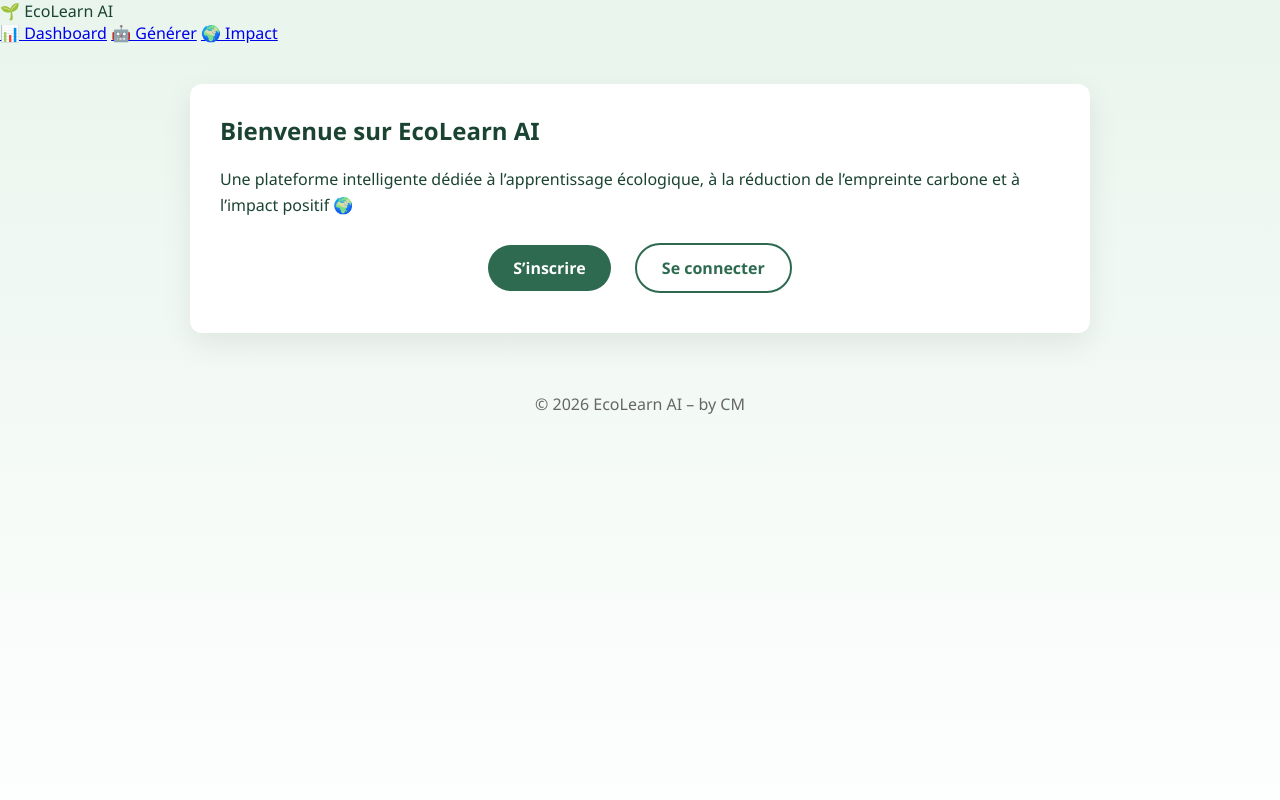
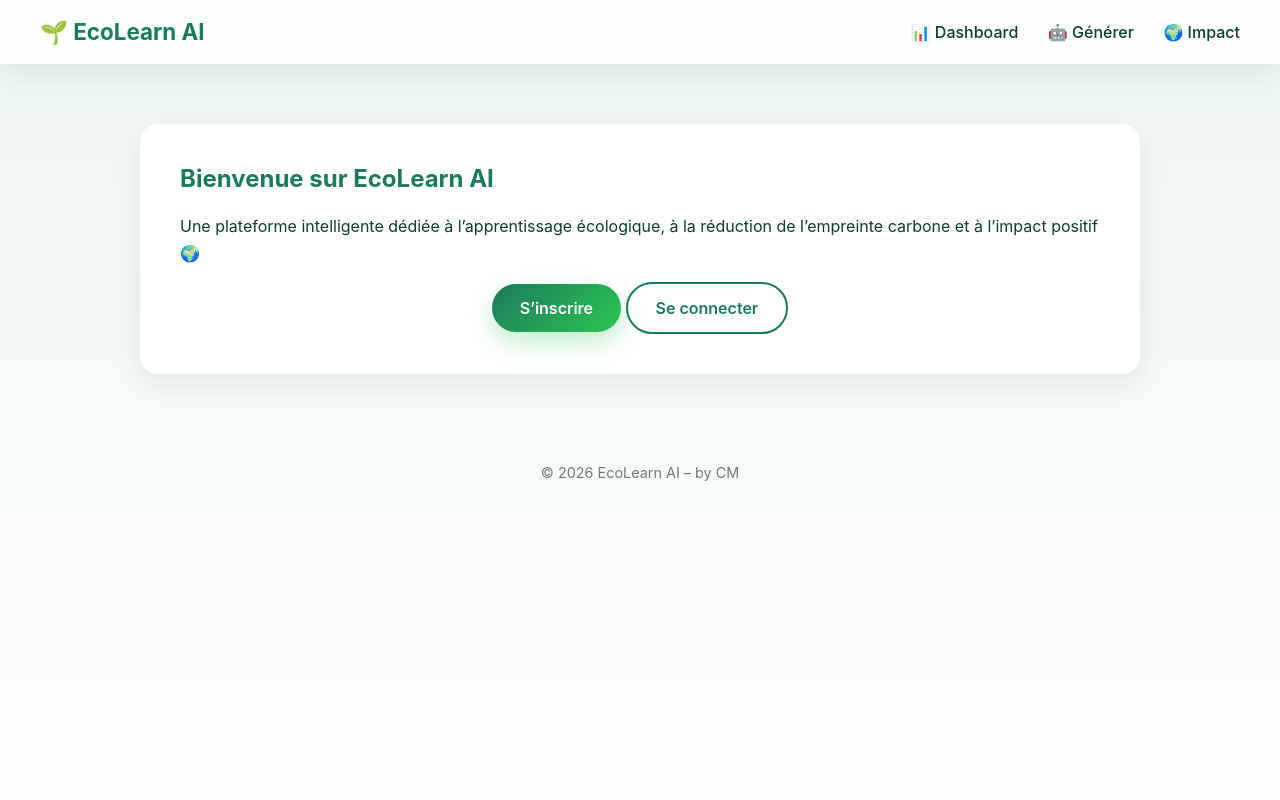
Before and after one commit to teddyamby/EcoLearn-AI, a FastAPI app: page / in a window 1280 px wide. Run offline with FastAPI, Linux system fonts and the light colour scheme.

Commit message:
Refactor CSS variables and update styles

```diff
--- a/backend/app/static/css/style.css
+++ b/backend/app/static/css/style.css
@@ -1,88 +1,189 @@
 :root {
-    --green-dark: #1b4332;
-    --green: #2d6a4f;
-    --green-light: #95d5b2;
-    --beige: #f1faee;
-    --brown: #6a4e42;
+    --green-dark: #0b3d2e;
+    --green-main: #1b7a5a;
+    --green-light: #b7e4c7;
+    --beige: #f8f9fa;
+    --white: #ffffff;
+    --shadow: 0 10px 30px rgba(0,0,0,0.08);
 }
 
 * {
     margin: 0;
     padding: 0;
     box-sizing: border-box;
-    font-family: "Segoe UI", sans-serif;
+    font-family: "Inter", "Segoe UI", sans-serif;
 }
 
 body {
-    background: linear-gradient(to bottom, #e9f5ec, #fdfefe);
+    background: linear-gradient(180deg, #edf6f3, #fefefe);
     color: var(--green-dark);
     min-height: 100vh;
 }
 
-header {
-    background: var(--green);
-    padding: 20px;
-    color: white;
-    text-align: center;
+/* ---------------- NAVBAR ---------------- */
+
+.navbar {
+    position: sticky;
+    top: 0;
+    z-index: 100;
+    background: rgba(255,255,255,0.85);
+    backdrop-filter: blur(10px);
+    display: flex;
+    justify-content: space-between;
+    align-items: center;
+    padding: 18px 40px;
+    box-shadow: var(--shadow);
 }
 
-.container {
-    max-width: 900px;
-    margin: 40px auto;
-    padding: 30px;
-    background: white;
-    border-radius: 12px;
-    box-shadow: 0 10px 30px rgba(0,0,0,0.08);
+.nav-brand {
+    font-size: 1.4rem;
+    font-weight: 700;
+    color: var(--green-main);
 }
 
-h1, h2 {
+.nav-links a {
+    margin-left: 25px;
+    text-decoration: none;
+    color: var(--green-dark);
+    font-weight: 500;
+    position: relative;
+    padding-bottom: 5px;
+    transition: color 0.3s ease;
+}
+
+.nav-links a::after {
+    content: "";
+    position: absolute;
+    left: 0;
+    bottom: 0;
+    width: 0%;
+    height: 2px;
+    background: var(--green-main);
+    transition: width 0.3s ease;
+}
+
+.nav-links a:hover {
+    color: var(--green-main);
+}
+
+.nav-links a:hover::after {
+    width: 100%;
+}
+
+/* ---------------- CONTAINER ---------------- */
+
+.container {
+    max-width: 1000px;
+    margin: 60px auto;
+    padding: 40px;
+    background: var(--white);
+    border-radius: 18px;
+    box-shadow: var(--shadow);
+    animation: fadeIn 0.6s ease;
+}
+
+@keyframes fadeIn {
+    from { opacity: 0; transform: translateY(15px); }
+    to { opacity: 1; transform: translateY(0); }
+}
+
+/* ---------------- TITRES ---------------- */
+
+h1, h2, h3 {
     margin-bottom: 20px;
+    color: var(--green-main);
 }
 
 p {
-    line-height: 1.6;
     margin-bottom: 15px;
+    line-height: 1.7;
 }
 
+/* ---------------- BOUTONS ---------------- */
+
 .btn {
-    display: inline-block;
-    padding: 12px 25px;
-    border-radius: 25px;
+    display: inline-flex;
+    align-items: center;
+    gap: 8px;
+    padding: 14px 28px;
+    border-radius: 999px;
     text-decoration: none;
-    font-weight: bold;
-    margin: 10px;
-    transition: 0.3s;
+    font-weight: 600;
+    cursor: pointer;
+    transition: all 0.3s ease;
 }
 
 .btn-primary {
-    background: var(--green);
+    background: linear-gradient(135deg, #1b7a5a, #2dc653);
+    color: white;
+    box-shadow: 0 10px 25px rgba(45,198,83,0.3);
+}
+
+.btn-primary:hover {
+    transform: translateY(-2px);
+    box-shadow: 0 15px 35px rgba(45,198,83,0.4);
+}
+
+.btn-outline {
+    border: 2px solid var(--green-main);
+    color: var(--green-main);
+    background: transparent;
+}
+
+.btn-outline:hover {
+    background: var(--green-main);
     color: white;
 }
 
-.btn-primary:hover {
-    background: var(--green-dark);
-}
-
-.btn-outline {
-    border: 2px solid var(--green);
-    color: var(--green);
-}
-
-.btn-outline:hover {
-    background: var(--green);
-    color: white;
-}
+/* ---------------- FORMULAIRES ---------------- */
 
 input, select {
     width: 100%;
-    padding: 12px;
-    margin-bottom: 15px;
-    border-radius: 8px;
-    border: 1px solid #ccc;
+    padding: 14px;
+    margin-bottom: 18px;
+    border-radius: 10px;
+    border: 1px solid #ddd;
+    font-size: 1rem;
+    transition: border 0.2s;
 }
+
+input:focus, select:focus {
+    outline: none;
+    border-color: var(--green-main);
+}
+
+/* ---------------- CTA SECTION ---------------- */
+
+.cta-group {
+    margin-top: 40px;
+    display: flex;
+    flex-wrap: wrap;
+    gap: 20px;
+}
+
+/* ---------------- FOOTER ---------------- */
 
 footer {
     text-align: center;
-    padding: 20px;
-    color: #666;
+    padding: 30px;
+    color: #777;
+    font-size: 0.9rem;
 }
+
+/* ---------------- RESPONSIVE ---------------- */
+
+@media (max-width: 768px) {
+    .navbar {
+        flex-direction: column;
+        gap: 15px;
+    }
+
+    .nav-links a {
+        margin-left: 15px;
+    }
+
+    .container {
+        margin: 30px 15px;
+        padding: 25px;
+    }
+}
```
